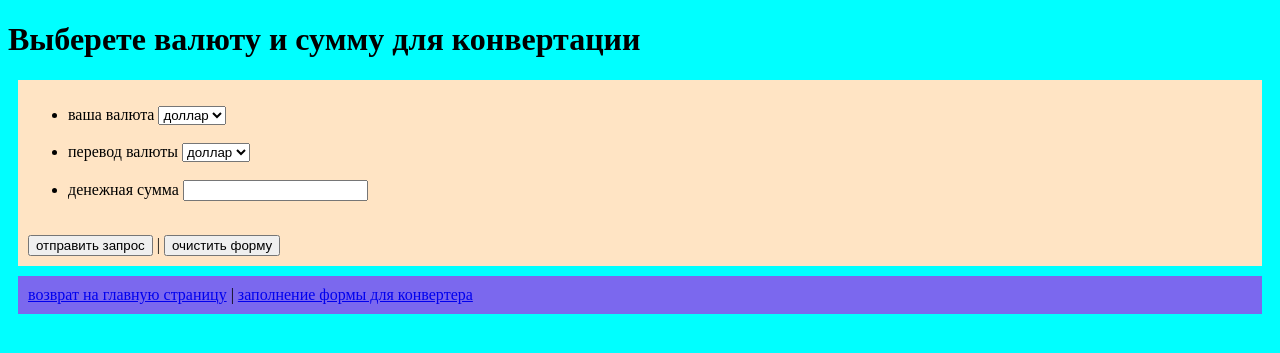
After one commit to ilyapopov400/SberMarketing, a Django app: page /converter/ in a window 1280 px wide. The commit adds this page. Shown: the top 353 px of the page. Run offline with Django 4.2, Linux system fonts and the light colour scheme.

Commit message:
views.Converter method get

```diff
--- /dev/null
+++ b/django_app/converter/forms.py
@@ -0,0 +1,14 @@
+from django import forms
+
+currency_type = [
+    ("USD", "доллар"),
+    ("RUB", "рубль"),
+    ("EUR", "евро"),
+
+]
+
+
+class ConverterForm(forms.Form):
+    query_type_input = forms.ChoiceField(label="ваша валюта", choices=currency_type)
+    query_type_output = forms.ChoiceField(label="перевод валюты", choices=currency_type)
+    sum_of_money = forms.IntegerField(label="денежная сумма")
--- /dev/null
+++ b/django_app/converter/templates/converter/converter.html
@@ -0,0 +1,26 @@
+{% extends 'converter/base.html'  %}
+{% load static %}
+
+
+{% block title %}заполнение формы запроса{% endblock %}
+
+{% block content %}
+<div>
+    <h1>Выберете валюту и сумму для конвертации</h1>
+</div>
+<div class="card-base">
+    <form action="" method="post">
+        {% csrf_token %}
+        <ul>
+            {% for field in form %}
+            <li>{{ field.label }} {{ field }}</li><br>
+            {% endfor %}
+        </ul>
+        <div>
+            <button type="submit" value="тип запроса">отправить запрос</button>
+            |
+            <button type="reset">очистить форму</button>
+        </div>
+    </form>
+</div>
+{% endblock %}
--- a/django_app/converter/templates/includes/navbar.html
+++ b/django_app/converter/templates/includes/navbar.html
@@ -1 +1,2 @@
 <a href="{% url 'converter:index' %}">возврат на главную страницу</a> |
+<a href="{% url 'converter:converter' %}">заполнение формы для конвертера</a>
--- a/django_app/converter/urls.py
+++ b/django_app/converter/urls.py
@@ -5,5 +5,6 @@ app_name = 'converter'
 
 urlpatterns = [
     path('', views.Index.as_view(), name='index'),  # просмотр главной страницы
+    path('converter/', views.Converter.as_view(), name='converter'),  # заполнение формы для конвертера
 
 ]
--- a/django_app/converter/views.py
+++ b/django_app/converter/views.py
@@ -1,5 +1,8 @@
 from django.shortcuts import render
+from django.views import View
 from django.views.generic.base import TemplateView
+
+from . import forms
 
 
 # Create your views here.
@@ -9,3 +12,16 @@ class Index(TemplateView):
     стартовая страница приложения converter
     '''
     template_name = "converter/index.html"
+
+
+class Converter(View):
+    '''
+    заполнение формы для конвертера
+    '''
+    def get(self, request, **kwargs):
+        form = forms.ConverterForm
+        template_name = "converter/converter.html"
+        context = {"form": form}
+        return render(request=request,
+                      template_name=template_name,
+                      context=context)
```
Also changed, not shown: django_app/converter/templates/converter/result.html (added, +12 -0 lines).
